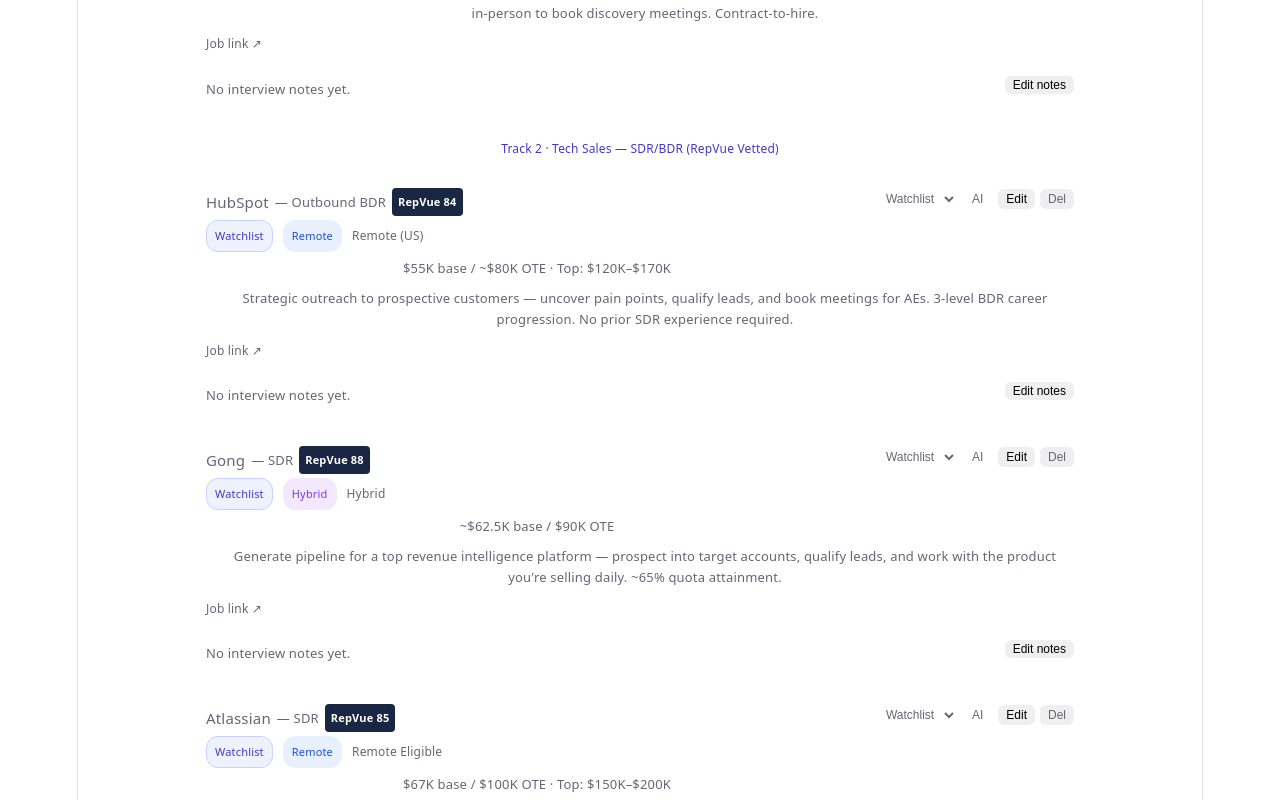
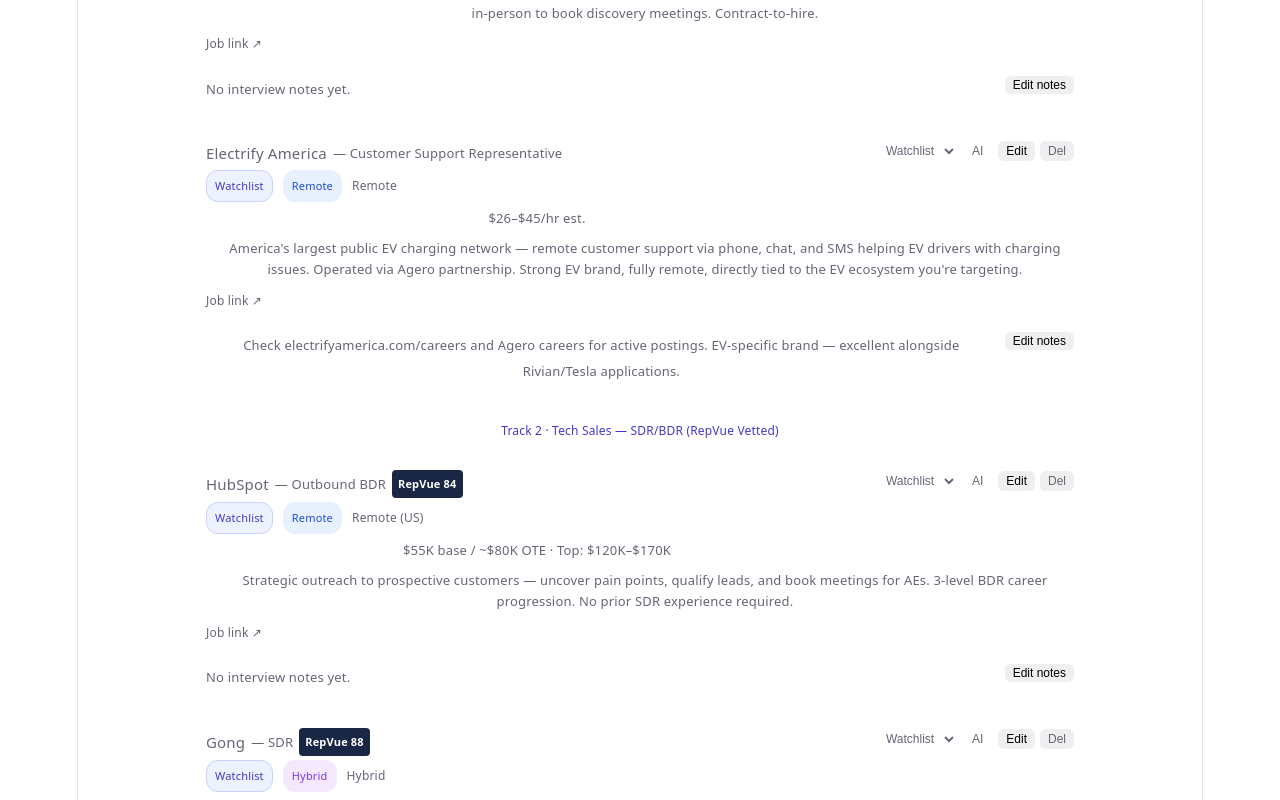
Before and after one commit to cartertheconsumer-cpu/job-tracking, a React (Vite) app: page / in a window 1280 px wide. Shown: the part 1380-2180 px from the top of the page. Built offline with nearby package versions, Linux system fonts and the light colour scheme.

Commit message:
fix: smart merge for new jobs + track deletions

```diff
--- a/src/App.jsx
+++ b/src/App.jsx
@@ -52,6 +52,10 @@
   { id:35, track:"WFH Now", company:"NTT DATA", role:"Customer Care Associate", url:"https://www.nttdata.com/global/en/careers", location:"Detroit, MI (Remote)", mode:"Remote", pay:"$20/hr", commute:"Remote", repvue:"", summary:"Global IT services company. Remote customer care role based in Detroit metro. $20/hr. Better resume line than generic call center — NTT DATA is a recognized global tech brand.", dateApplied:"", followUp:"", status:"Watchlist", notes:"$20/hr remote. Global IT services company — good brand on resume while pursuing tech sales." },
   { id:36, track:"WFH Now", company:"CVS / Aetna", role:"Customer Service Rep – Behavioral Health", url:"https://jobs.cvshealth.com/", location:"Remote", mode:"Remote", pay:"Competitive hourly + benefits", commute:"Remote", repvue:"", summary:"Remote customer service for behavioral health division. Monday–Friday schedule. Healthcare is stable, CVS/Aetna is a major employer with benefits from day one. Clear M-F hours, no weekends.", dateApplied:"", followUp:"", status:"Watchlist", notes:"Mon–Fri 11am–7:30pm EST. No weekends. Stable healthcare employer with immediate benefits." },
   { id:37, track:"WFH Now", company:"Concentrix", role:"Customer Service / Tech Support – Tech Products (Remote)", url:"https://jobs.concentrix.com/job-search/", location:"Remote (MI eligible)", mode:"Remote", pay:"~$16–$20/hr", commute:"Remote", repvue:"", summary:"Tech product support from home — troubleshoot and assist customers with technology products via phone and chat. Equipment provided, paid training. More interesting than financial services track if you prefer tech.", dateApplied:"", followUp:"", status:"Watchlist", notes:"Tech-focused version of Concentrix role. Apply to multiple Concentrix listings to increase odds." },
+  { id:38, track:"Tech Sales", company:"BuildingLink", role:"Sales Development Representative", url:"https://builtin.com/job/us-remote-sales-development-representative-sdr/2371199", location:"Remote (US)", mode:"Remote", pay:"$60K base / $80K OTE · Flexible PTO", commute:"Remote", repvue:"", summary:"Entry-level SDR role at a property management SaaS company. Cold calling, email, and personalized video outreach. BuildingLink provides full training and a clear path to Account Executive. Fully remote-first with flexible PTO.", dateApplied:"", followUp:"", status:"Watchlist", notes:"Entry-level friendly — they explicitly mention training and mentorship. Good stepping stone to AE." },
+  { id:39, track:"Tech Sales", company:"Polestar", role:"Customer Experience Advisor", url:"https://about.polestar.com/careers/jobs/", location:"Remote (contract)", mode:"Remote", pay:"Competitive hourly · Contract-to-hire", commute:"Remote", repvue:"", summary:"Remote customer experience role for the Polestar EV brand — own the customer journey via phone, email, and chat. Brand ambassador role with potential conversion to full-time. Automotive CX meets EV — perfect overlap with your Fast Track targets.", dateApplied:"", followUp:"", status:"Watchlist", notes:"Contract-to-hire. Strong overlap with your EV track. Polestar is premium brand — great resume line. Check about.polestar.com/careers for current openings." },
+  { id:40, track:"Fast Track", company:"Electrify America", role:"Customer Support Representative", url:"https://www.electrifyamerica.com/careers/", location:"Remote", mode:"Remote", pay:"$26–$45/hr est.", commute:"Remote", repvue:"", summary:"America's largest public EV charging network — remote customer support via phone, chat, and SMS helping EV drivers with charging issues. Operated via Agero partnership. Strong EV brand, fully remote, directly tied to the EV ecosystem you're targeting.", dateApplied:"", followUp:"", status:"Watchlist", notes:"Check electrifyamerica.com/careers and Agero careers for active postings. EV-specific brand — excellent alongside Rivian/Tesla applications." },
+  { id:41, track:"Tech Sales", company:"Rippling", role:"Sales Development Representative (Outbound)", url:"https://ats.rippling.com/rippling/jobs/1a4b7784-718d-4180-9f71-5f6c07c469a1", location:"Remote (US)", mode:"Remote", pay:"$69K–$99K OTE est.", commute:"Remote", repvue:"", summary:"Outbound SDR at one of the fastest-growing HR/IT/Finance SaaS platforms. Prospect and qualify new customers and channel partners. High-velocity top-of-funnel role with strong upside. Rippling is a unicorn-status company with rapid growth.", dateApplied:"", followUp:"", status:"Watchlist", notes:"Competitive role at a top-tier SaaS company. Your consultative mortgage background is a strong angle for HR/payroll product selling." },
 ];
 
 function Badge({ label, colors }) {
@@ -165,8 +169,18 @@
   useEffect(() => {
     try {
       const saved = localStorage.getItem("jst_jobs_v2");
-      if (saved) { setJobs(JSON.parse(saved)); }
-      else { setJobs(INITIAL_JOBS); localStorage.setItem("jst_jobs_v2", JSON.stringify(INITIAL_JOBS)); }
+      const deletedIds = new Set(JSON.parse(localStorage.getItem("jst_deleted_ids") || "[]"));
+      if (saved) {
+        const savedJobs = JSON.parse(saved);
+        const savedIds = new Set(savedJobs.map(j => j.id));
+        const newJobs = INITIAL_JOBS.filter(j => !savedIds.has(j.id) && !deletedIds.has(j.id));
+        const merged = [...savedJobs, ...newJobs];
+        setJobs(merged);
+        if (newJobs.length > 0) localStorage.setItem("jst_jobs_v2", JSON.stringify(merged));
+      } else {
+        setJobs(INITIAL_JOBS);
+        localStorage.setItem("jst_jobs_v2", JSON.stringify(INITIAL_JOBS));
+      }
     } catch { setJobs(INITIAL_JOBS); }
     setLoaded(true);
   }, []);
@@ -188,6 +202,10 @@
   const deleteJob = async (id) => {
     await save(jobs.filter(j => j.id !== id));
     if (aiPanel?.id === id) setAiPanel(null);
+    try {
+      const deleted = JSON.parse(localStorage.getItem("jst_deleted_ids") || "[]");
+      localStorage.setItem("jst_deleted_ids", JSON.stringify([...deleted, id]));
+    } catch {}
   };
 
   const updateStatus = async (id, status) => save(jobs.map(j => j.id === id ? { ...j, status } : j));
```
